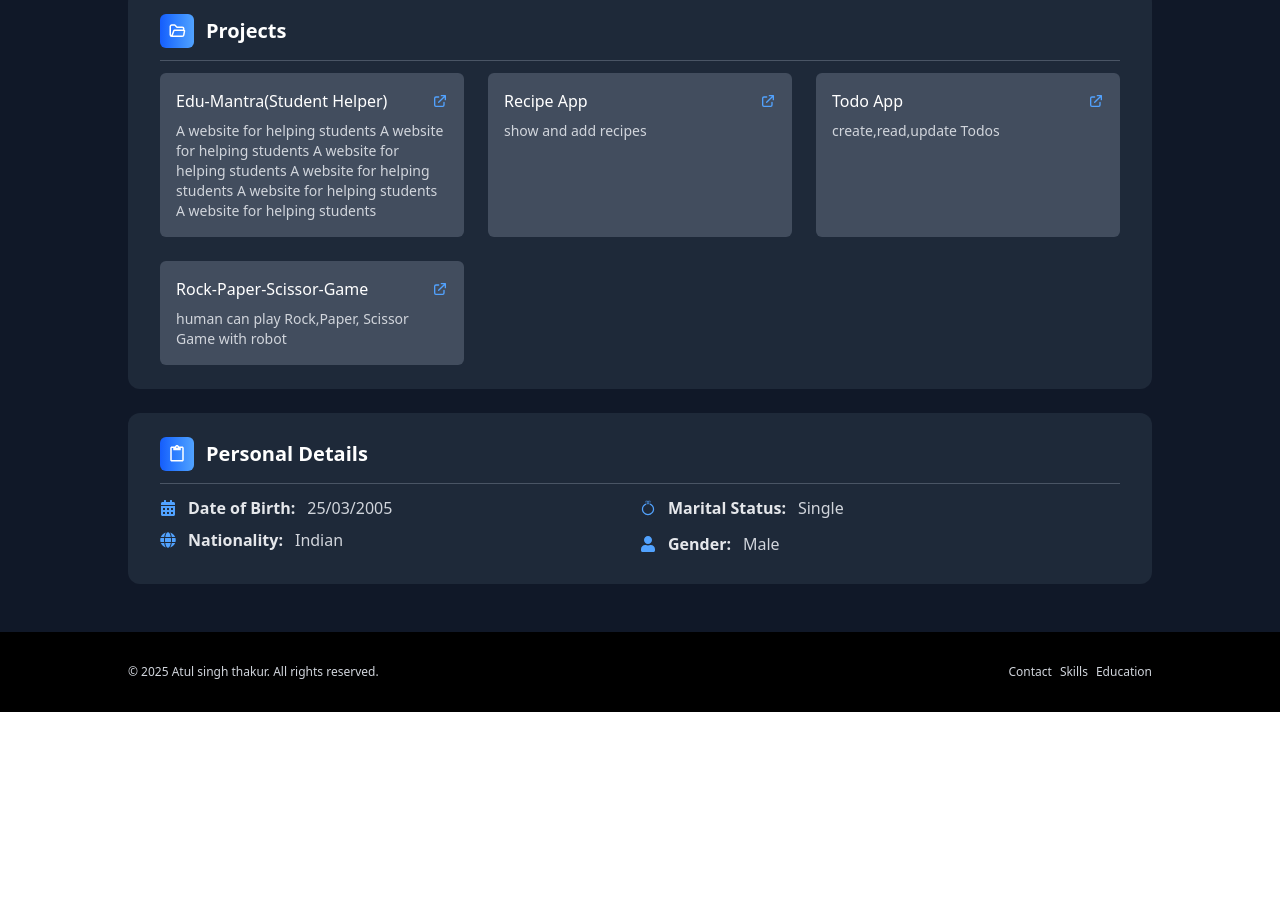
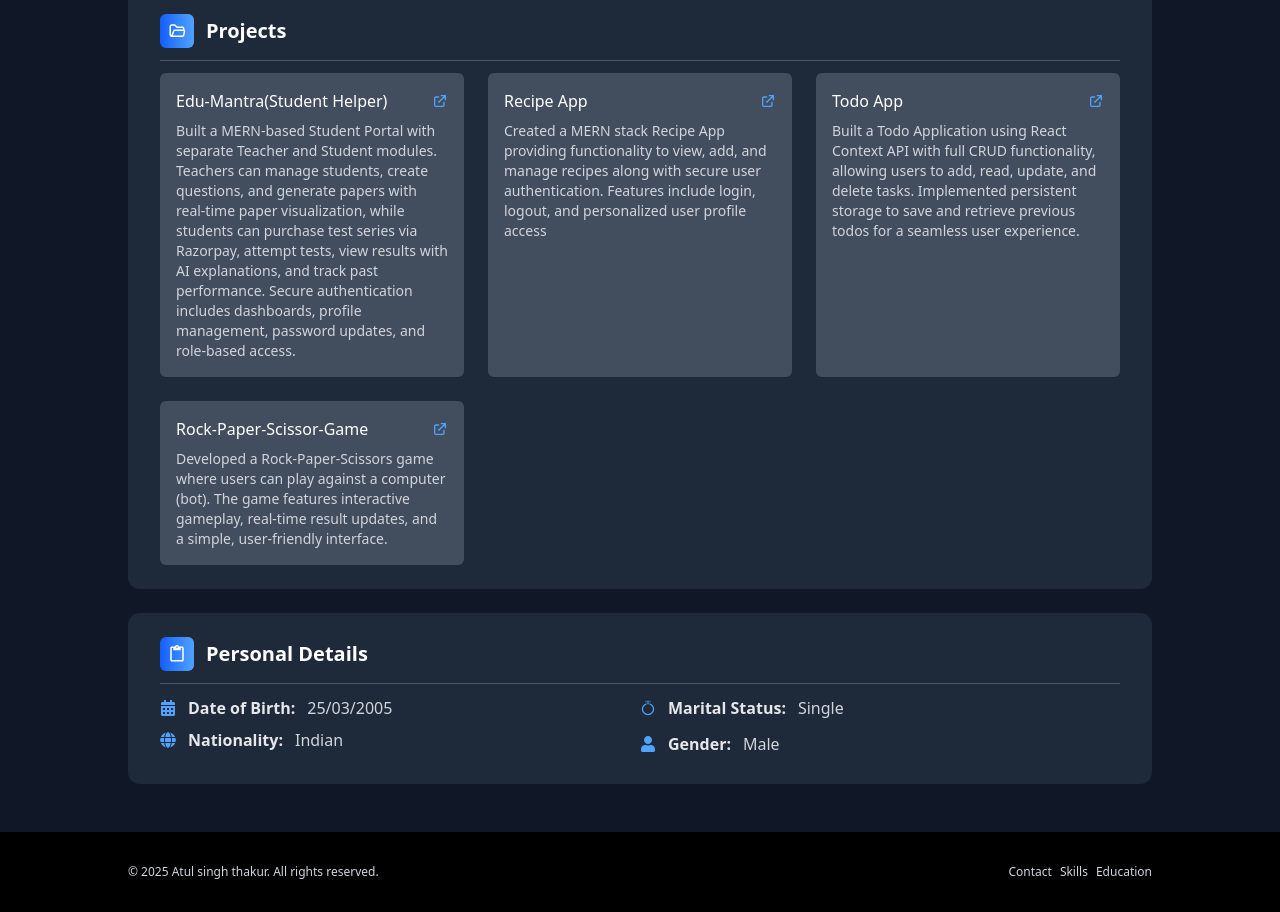
Before and after one commit to Pratikrathore49/PortFolio-Pratik, a React (Vite) app: page /resume in a window 1280 px wide. Shown: the part 1620-2532 px from the top of the page. Before the commit the page ends 2332 px from the top, so only its background shows below. Built offline with nearby package versions, Linux system fonts and the light colour scheme.

Commit message:
feat: Integrate react-hot-toast for notifications in ContactForm; update project descriptions and enhance Loader component styling; implement lazy loading for routes

```diff
--- a/package.json
+++ b/package.json
@@ -14,6 +14,7 @@
     "aos": "^2.3.4",
     "react": "^19.2.0",
     "react-dom": "^19.2.0",
+    "react-hot-toast": "^2.6.0",
     "react-icons": "^5.5.0",
     "react-router": "^7.11.0",
     "styled-components": "^6.1.19",
--- a/src/components/Loader.jsx
+++ b/src/components/Loader.jsx
@@ -1,5 +1,4 @@
-import React from 'react';
-import styled from 'styled-components';
+import styled from "styled-components";
 
 const Loader = () => {
   return (
@@ -7,29 +6,43 @@ const Loader = () => {
       <div className="loader" />
     </StyledWrapper>
   );
-}
+};
 
 const StyledWrapper = styled.div`
+  position: fixed;
+  inset: 0;
+  z-index: 9999;
+
+  display: flex;
+  align-items: center;
+  justify-content: center;
+
+
   .loader {
     width: 44.8px;
     height: 44.8px;
     color: #554cb5;
     position: relative;
-    background: radial-gradient(11.2px,currentColor 94%,#0000);
+    background: radial-gradient(11.2px, currentColor 94%, #0000);
   }
 
   .loader:before {
-    content: '';
+    content: "";
     position: absolute;
     inset: 0;
     border-radius: 50%;
-    background: radial-gradient(10.08px at bottom right,#0000 94%,currentColor) top    left,
-            radial-gradient(10.08px at bottom left ,#0000 94%,currentColor) top    right,
-            radial-gradient(10.08px at top    right,#0000 94%,currentColor) bottom left,
-            radial-gradient(10.08px at top    left ,#0000 94%,currentColor) bottom right;
+    background: radial-gradient(
+          10.08px at bottom right,
+          #0000 94%,
+          currentColor
+        )
+        top left,
+      radial-gradient(10.08px at bottom left, #0000 94%, currentColor) top right,
+      radial-gradient(10.08px at top right, #0000 94%, currentColor) bottom left,
+      radial-gradient(10.08px at top left, #0000 94%, currentColor) bottom right;
     background-size: 22.4px 22.4px;
     background-repeat: no-repeat;
-    animation: loader 1.5s infinite cubic-bezier(0.3,1,0,1);
+    animation: loader 1.5s infinite cubic-bezier(0.3, 1, 0, 1);
   }
 
   @keyframes loader {
@@ -37,16 +50,15 @@ const StyledWrapper = styled.div`
       inset: -11.2px;
       transform: rotate(0deg);
     }
-
     66% {
       inset: -11.2px;
       transform: rotate(90deg);
     }
-
     100% {
       inset: 0;
       transform: rotate(90deg);
     }
-  }`;
+  }
+`;
 
 export default Loader;
--- a/src/components/sections/ContactForm.jsx
+++ b/src/components/sections/ContactForm.jsx
@@ -2,6 +2,7 @@ import { useState } from "react";
 import { FiSend } from "react-icons/fi";
 import { LuArrowRight } from "react-icons/lu";
 import Loader from "../Loader";
+import toast from "react-hot-toast";
 
 const ContactForm = () => {
   const [loading, setLoading] = useState(false);
@@ -44,7 +45,7 @@ const ContactForm = () => {
         !formData.message ||
         !formData.subject
       ) {
-        alert("All fields required");
+        toast.error('All Feilds Are Required')
         return;
       }
     const res =   await fetch("http://localhost:8080/api/contact", {
@@ -53,11 +54,11 @@ const ContactForm = () => {
         body: JSON.stringify(formData),
       });
       if(!res.ok) throw new Error('Failed to submit form');
-      alert("Form Submitted");
+      toast.success('Form Submitted Successfully')
       setFormData({ name: "", email: "", message: "", subject: "" });
     } catch (error) {
       setError('Something went wrong.Please try again.')
-      alert("Form Not Submitted");
+      toast.error("Form Not Submitted")
       console.log("Form Data Not Submitted", error.message);
     } finally {
       setLoading(false);
--- a/src/components/sections/Projects.jsx
+++ b/src/components/sections/Projects.jsx
@@ -6,28 +6,28 @@ const Projects = () => {
   const projectDetailsData = [
     {
       name: "Edu-Mantra(Student Helper)",
-      description: "A website for helping students A website for helping students A website for helping students A website for helping students A website for helping students A website for helping students ",
+      description: "Built a MERN-based Student Portal with separate Teacher and Student modules. Teachers can manage students, create questions, and generate papers with real-time paper visualization, while students can purchase test series via Razorpay, attempt tests, view results with AI explanations, and track past performance. Secure authentication includes dashboards, profile management, password updates, and role-based access.",
       webLink: "https://edu-mantra-frontend.vercel.app",
     },
     {
       name: "Recipe App",
-      description: "show and add recipes",
+      description: "Created a MERN stack Recipe App providing functionality to view, add, and manage recipes along with secure user authentication. Features include login, logout, and personalized user profile access",
       webLink: "https://edu-mantra-frontend.vercel.app",
     },
     {
       name: "Todo App",
-      description: "create,read,update Todos",
+      description: "Built a Todo Application using React Context API with full CRUD functionality, allowing users to add, read, update, and delete tasks. Implemented persistent storage to save and retrieve previous todos for a seamless user experience.",
       webLink:"https://todo-react-topaz-chi.vercel.app",
     },
     {
       name:"Rock-Paper-Scissor-Game",
-      description:"human can play Rock,Paper, Scissor Game with robot",
+      description:"Developed a Rock-Paper-Scissors game where users can play against a computer (bot). The game features interactive gameplay, real-time result updates, and a simple, user-friendly interface.",
       webLink:"https://my-paper-scissor-game.vercel.app"
     }
   ];
 
   return (
-    <section className="grid grid-cols-1  gap-2 md:gap-6 md:grid-cols-2 lg:grid-cols-3">
+    <section  className="grid grid-cols-1  gap-2 md:gap-6 md:grid-cols-2 lg:grid-cols-3">
 
       {projectDetailsData.map((item) => (
         <div className="bg-[#424d5e] rounded-md px-4 py-2 md:py-4 space-y-2 hover:border-blue-400 hover:border-2 hover:scale-[1.02] ">
--- a/src/data/projects.js
+++ b/src/data/projects.js
@@ -3,22 +3,23 @@ import { LuUtensils } from "react-icons/lu";
 
 export const projects = [
     {   id:1,
+        project_name:"Edu-Mantra(Student Portal)",
+        description:'Built a MERN-based Student Portal with role-based access for Teachers and Students, featuring real-time question and paper creation, student management, and profile handling. Students can purchase test series via Razorpay, attempt tests, view results with AI explanations, and track previous performance with secure authentication and dashboards',
+        icon:LiaGraduationCapSolid ,
+        icon_bg:'from-purple-500 to-purple-700',
+        tech:["Node.js",'React.js','Redux']
+    },
+    {   id:2,
         project_name:"Recipe App",
-        description:'Its app where we can scroll and watch recipe and also gain knowledge about it',
+        description:'Developed a MERN full-stack Recipe Application enabling users to explore, add, and manage recipes with a user-friendly interface. Integrated authentication features including login, logout, and profile viewing',
         icon: LuUtensils  ,
         icon_bg:'from-blue-500 to-blue-700',
         tech:["Node.js",'React.js','Redux']
     },
-     {   id:2,
-        project_name:"Edu-Mantra(Student Portal)",
-        description:'its app for helping teacher and students to connect and provide all materials in one place for students',
-        icon:LiaGraduationCapSolid ,
-        icon_bg:'from-purple-500 to-purple-700',
-        tech:["Node.js",'React.js','Redux']
-    },
+
      {   id:3,
-        project_name:"Recipe App2",
-        description:'Its app where we can scroll and watch recipe and also gain knowledge about it',
+        project_name:"Todo App",
+        description:'Built a Todo Application using React Context API with full CRUD functionality, allowing users to add, read, update, and delete tasks. Implemented persistent storage to save and retrieve previous todos for a seamless user experience.',
         icon: LuUtensils  ,
         icon_bg:'from-blue-500 to-blue-700',
         tech:["Node.js",'React.js','Redux']
--- a/src/main.jsx
+++ b/src/main.jsx
@@ -1,12 +1,14 @@
 import { StrictMode } from 'react'
 import { createRoot } from 'react-dom/client'
 import { BrowserRouter } from 'react-router'
+import {Toaster} from 'react-hot-toast'
 import './index.css'
 import App from './App.jsx'
 
 createRoot(document.getElementById('root')).render(
   <StrictMode>
     <BrowserRouter>
+    <Toaster position='top-center'/>
     <App />
     </BrowserRouter>
   </StrictMode>,
--- a/src/pages/Home.jsx
+++ b/src/pages/Home.jsx
@@ -8,6 +8,7 @@ import { RxPerson } from "react-icons/rx";
 import { IoBagCheckOutline } from "react-icons/io5";
 import ProjectCard from "../components/ProjectCard";
 import { projects } from "../data/projects";
+import { Link } from "react-router";
 
 const Home = () => {
   return (
@@ -24,15 +25,15 @@ const Home = () => {
           </p>
 
           <div className="text-white flex gap-6 mt-2 ">
-            <button className=" flex items-center gap-1 md:py-3 py-1.5 px-3 md:px-6  bg-blue-600 rounded-md cursor-pointer ">
+            <a href="/Pratik_rathore_resume.pdf" download className=" flex items-center gap-1 md:py-3 py-1.5 px-3 md:px-6  bg-blue-600 rounded-md cursor-pointer ">
               <MdOutlineFileDownload />
               <p className="text-sm">RESUME</p>
-            </button>
+            </a>
 
-            <button className=" flex items-center gap-1 border  md:py-3 py-1.5 px-3 md:px-6  bg-[#1e2939] rounded-md  cursor-pointer ">
+            <Link to="/resume#projects" className=" flex items-center gap-1 border  md:py-3 py-1.5 px-3 md:px-6  bg-[#1e2939] rounded-md  cursor-pointer ">
               <IoIosArrowDown />
               <p className="text-sm"> VIEW PROJECTS </p>
-            </button>
+            </Link>
           </div>
         </div>
 
--- a/src/routes/AppRoutes.jsx
+++ b/src/routes/AppRoutes.jsx
@@ -1,14 +1,18 @@
 import {Routes,Route} from 'react-router';
 import MainLayout from '../layouts/MainLayout';
-import Home from '../pages/Home';
-import Skills from '../pages/Skills';
-import Resume from '../pages/Resume';
-import Education from '../pages/Education';
-import Contact from '../pages/Contact';
+import {lazy,Suspense} from 'react';
+import Loader from '../components/Loader';
+
+const Home = lazy(()=>import('../pages/Home'))
+const Skills = lazy(()=>import('../pages/Skills'))
+const Resume = lazy(()=>import('../pages/Resume'))
+const Education = lazy(()=>import('../pages/Education'))
+const Contact = lazy(()=>import('../pages/Contact'))
 
 
 const AppRoutes = () =>{
-    return (
+    return (<>
+     <Suspense fallback={<Loader/>} >
         <Routes>
             <Route element={<MainLayout/>}>
             <Route index element={<Home/>}/>
@@ -20,8 +24,10 @@ const AppRoutes = () =>{
 
 
 
+        </Routes>
+      </Suspense>
+        </>
 
-        </Routes>
     )
 }
 
```
Also changed, not shown: 1 other file (tests, documents, lock files or other folders).
